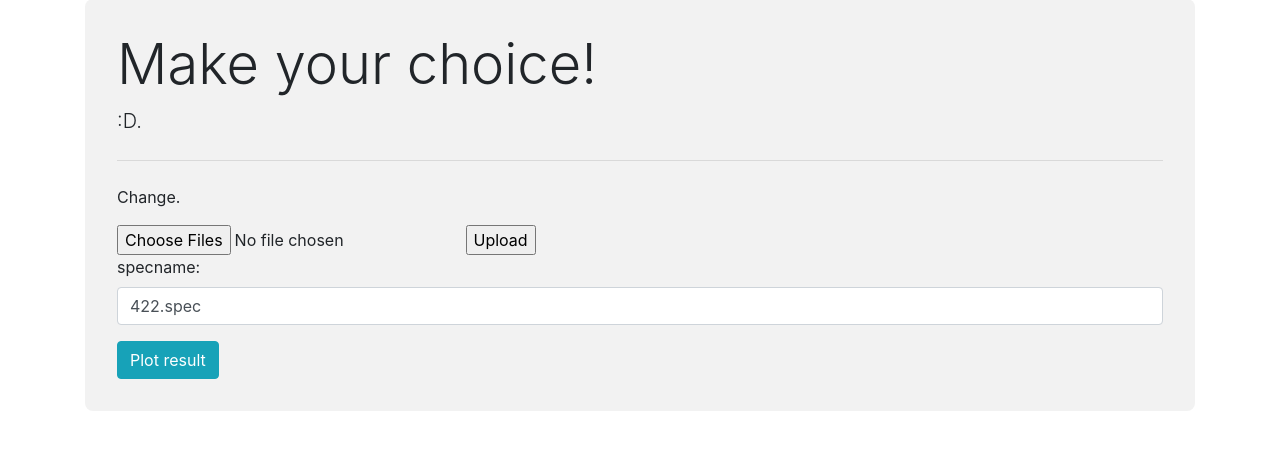
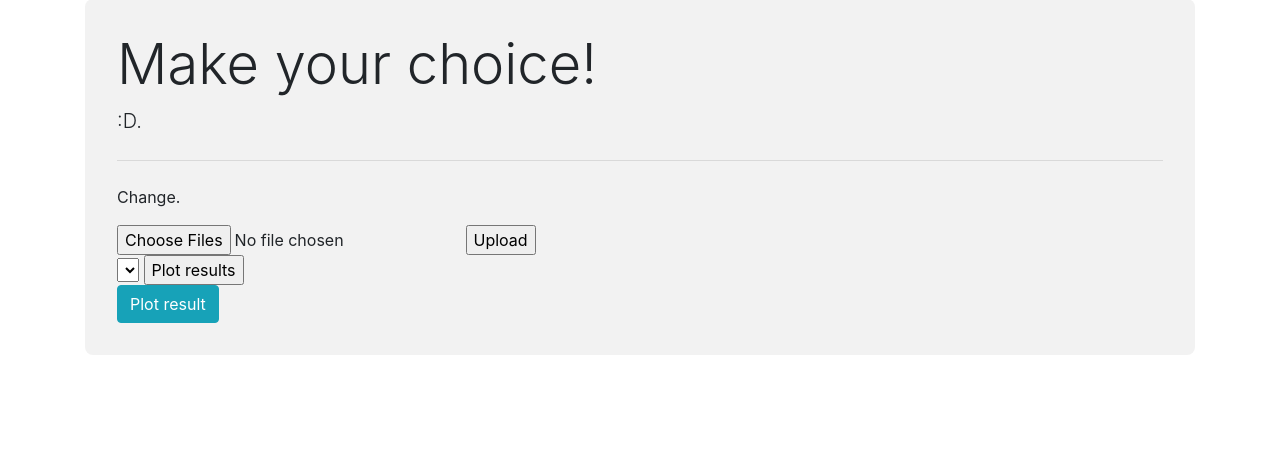
Before and after one commit to stormnick/TSGuiPy, a Flask app: page /analyse_results in a window 1280 px wide. Shown: the part 121-571 px from the top of the page. Run offline with Flask 3, Linux system fonts and the light colour scheme; lists and menus that the app fills with data are empty; some libraries are stand-ins or nearby versions.

Commit message:
spectra name auto loaded to choose, instead of box

```diff
--- a/src/app.py
+++ b/src/app.py
@@ -208,7 +208,7 @@ def upload_folder():
     files = request.files.getlist('folder')
     if not files:
         return 'No files uploaded'
-
+    options = []
     # Temporary directory to save uploaded files
     # create temp dir
     with tempfile.TemporaryDirectory() as temp_dir:
@@ -225,14 +225,14 @@ def upload_folder():
         for file in files:
             filepath = os.path.join(temp_dir, file.filename.split("/")[1])
             if not filepath.endswith(".cfg"):
-                #file.save(filepath)
                 # Process each file as needed
                 process_file(filepath, data_results_storage["parsed_config_dict"])
+        options = data_results_storage["parsed_config_dict"]["specname_fitlist"]
 
     # Optionally, clean up by deleting the temporary files
     #clean_up(temp_dir)
 
-    return render_template('analyse_results.html')
+    return render_template('analyse_results.html', options=options)
 
 def process_file(filepath, processed_dict):
     # Your code to process each file
@@ -292,7 +292,7 @@ def plot_fitted_result():
 
 @app.route('/analyse_results')
 def analyse_results():
-    return render_template('analyse_results.html')
+    return render_template('analyse_results.html', options=[])
 
 if __name__ == '__main__':
     app.run(debug=True)
--- a/src/templates/analyse_results.html
+++ b/src/templates/analyse_results.html
@@ -34,6 +34,13 @@
     <script src="https://cdnjs.cloudflare.com/ajax/libs/popper.js/1.14.7/umd/popper.min.js"></script>
     <script src="https://stackpath.bootstrapcdn.com/bootstrap/4.3.1/js/bootstrap.min.js"></script>
     <script>
+        document.addEventListener("DOMContentLoaded", function() {
+            document.getElementById("myForm").addEventListener("submit", function(event) {
+                event.preventDefault(); // Prevents the default form submission action
+                plot_fitted_result();
+            });
+        });
+
         function runPython() {
             const runLocation = document.getElementById("run-location").value;
             fetch('/run_python2', {
@@ -118,10 +125,14 @@
                 <input type="file" name="folder" webkitdirectory directory multiple>
                 <input type="submit" value="Upload">
             </form>
-            <div class="form-group">
-                <label for="specname">specname:</label>
-                <input type="text" class="form-control" id="specname" name="specname"  value="422.spec">
-            </div>
+            <form id="myForm" method="post">
+                <select name="my_select">
+                    {% for option in options %}
+                    <option value="{{ option }}">{{ option }}</option>
+                    {% endfor %}
+                </select>
+                <input type="submit" value="Plot results">
+            </form>
 
             <div id="plot-container"></div>
             <button class="btn btn-info" onclick="plot_fitted_result()">Plot result</button>
```
